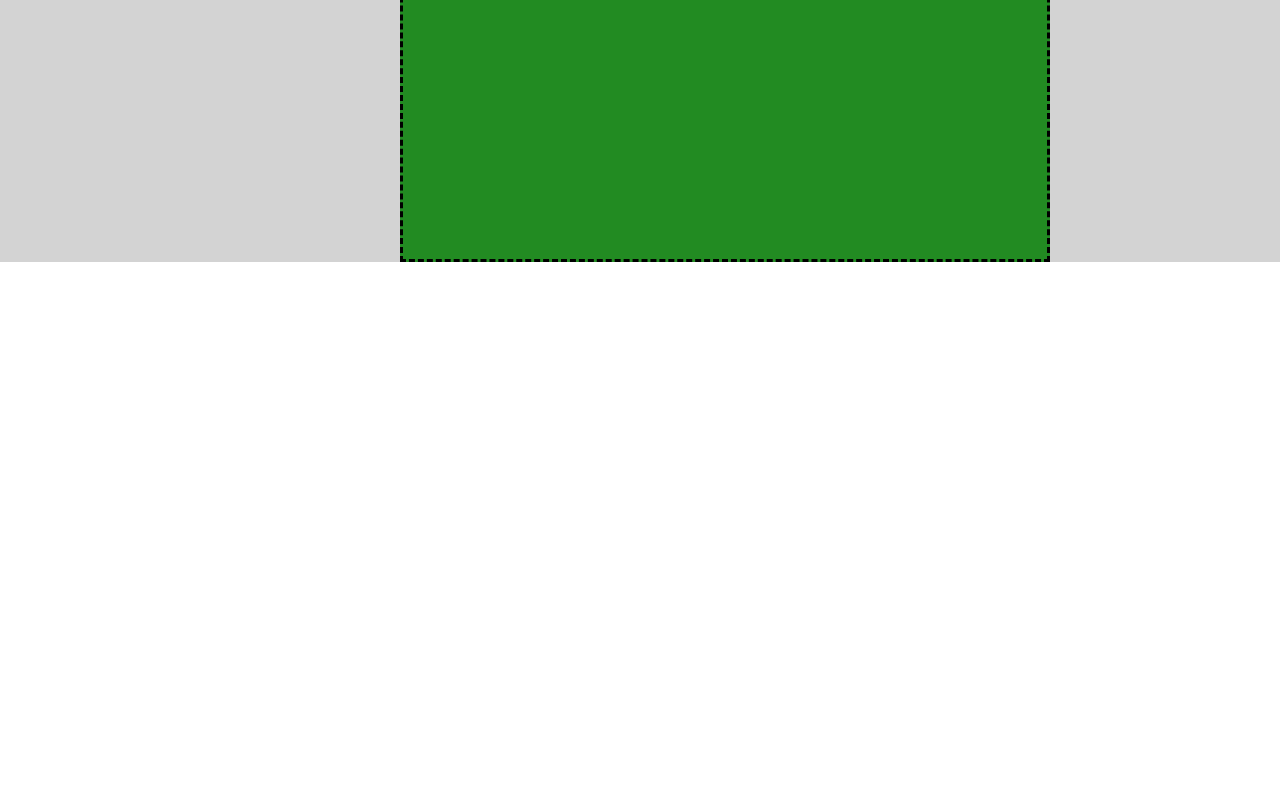
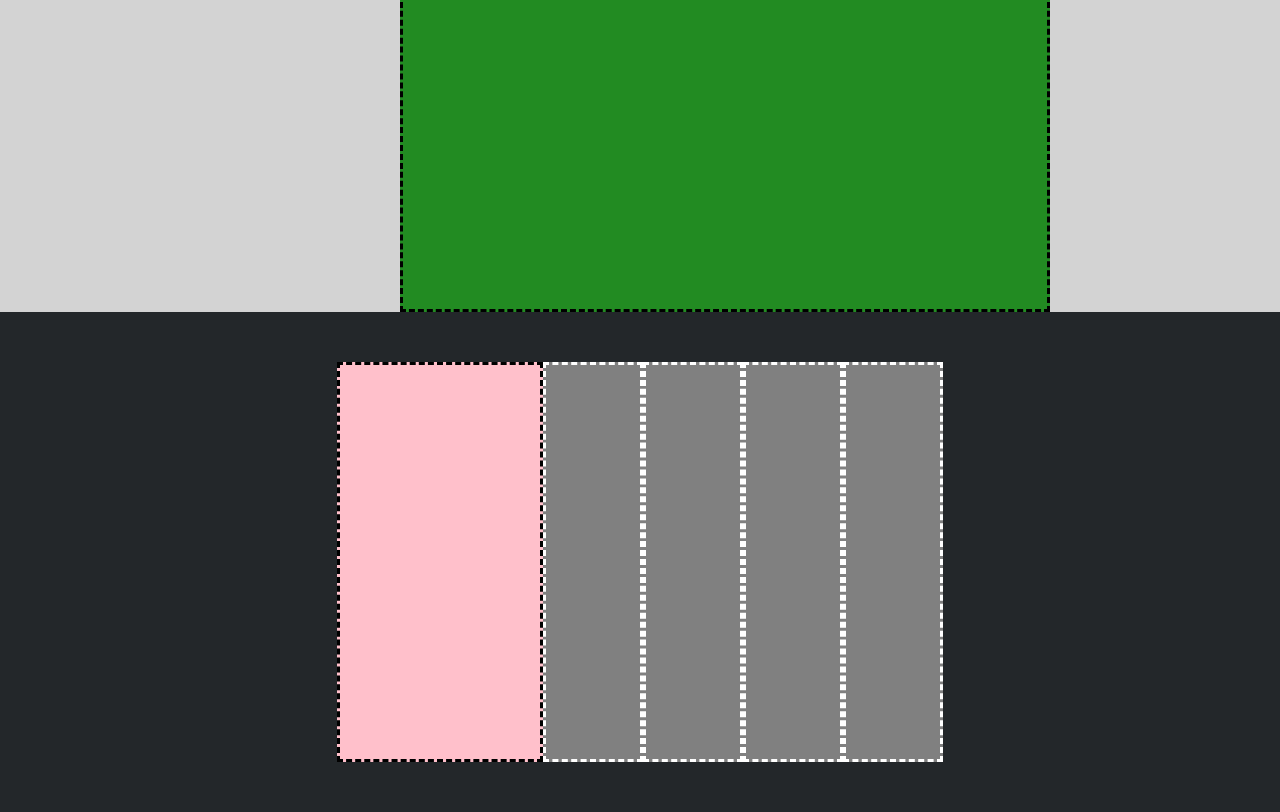
Before and after one commit to DennyRubino/-htmlcss-struttura-discord, a plain HTML site: page index.html in a window 1280 px wide. Shown: the part 2556-3368 px from the top of the page. Before the commit the page ends 2818 px from the top, so only its background shows below. Drawn offline with Linux system fonts and the light colour scheme.

Commit message:
Add multiplebox

```diff
--- a/css/style.css
+++ b/css/style.css
@@ -78,8 +78,28 @@
     margin-top: 50px;
     margin-bottom: 50px;
 }
+.rectangle-grey {
+    background-color: grey;
+    height: 400px;
+    width: 100px;
+    border: white dashed;
+    margin-top: 50px;
+    margin-bottom: 50px;
+}
+.rectangle-red {
+    padding: 100px;
+    background-color: pink;
+    height: 400px;
+    width: 200px;
+    border: black dashed;
+    margin-top: 50px;
+    margin-bottom: 50px;}
 .background{
     background-color: #D3D3D3;
+}
+
+.background-2 {
+    background-color: #23272A;
 }
 .square{
     padding:100px;
@@ -88,4 +108,6 @@
     background-color:#228B22;
     border: black dashed;
     margin-left: 400px;
+    margin-top: 50px;
+
 }
--- a/index.html
+++ b/index.html
@@ -37,5 +37,14 @@
 <div class="background">
 <div class="square"></div>
 </div>
+<div class="background-2">
+<div class="rectangle-container">
+    <div class="rectangle-red"></div>
+    <div class="rectangle-grey"></div>
+    <div class="rectangle-grey"></div>
+    <div class="rectangle-grey"></div>
+    <div class="rectangle-grey"></div>
+</div>
+</div>
 </body>
 </html>
```
